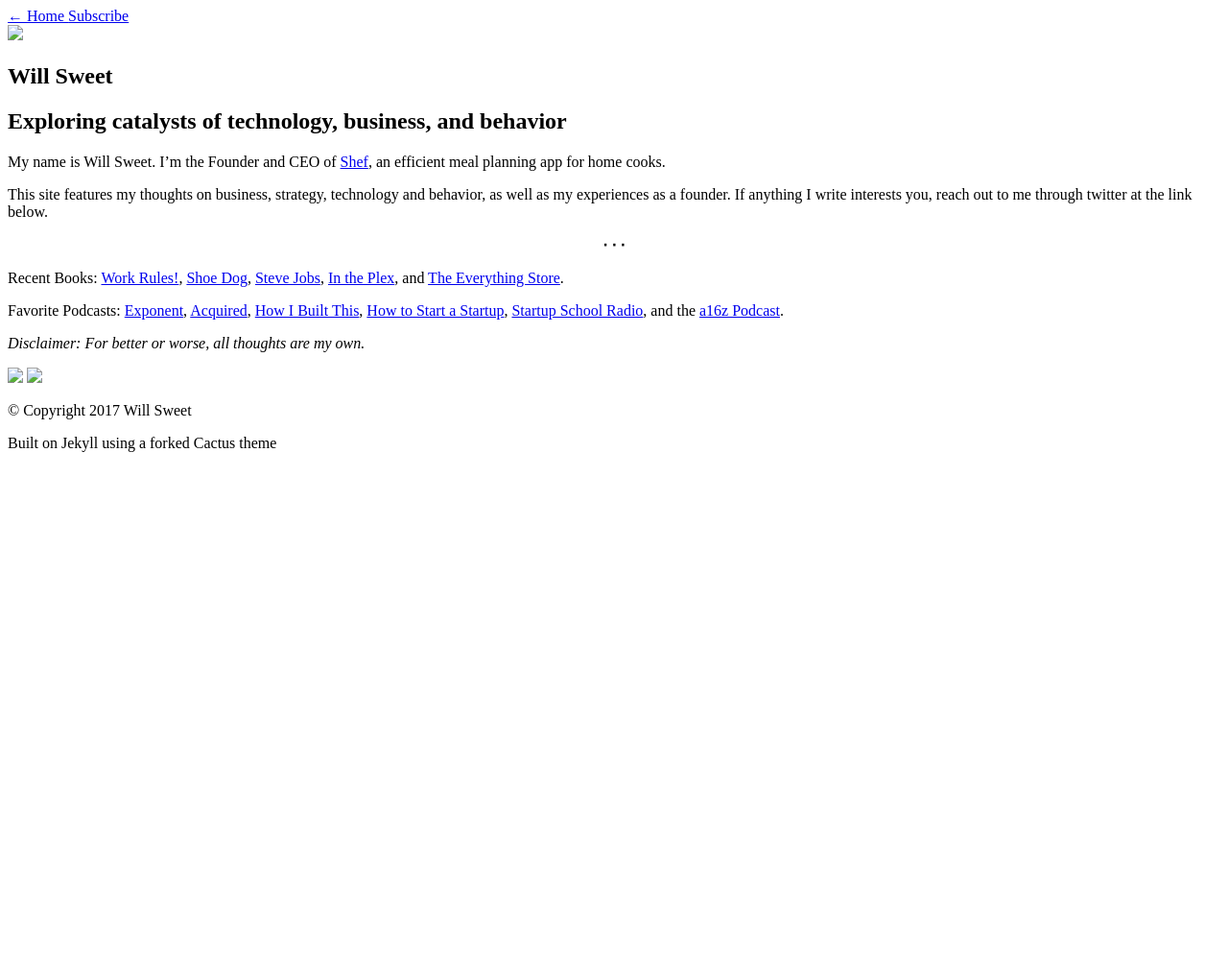
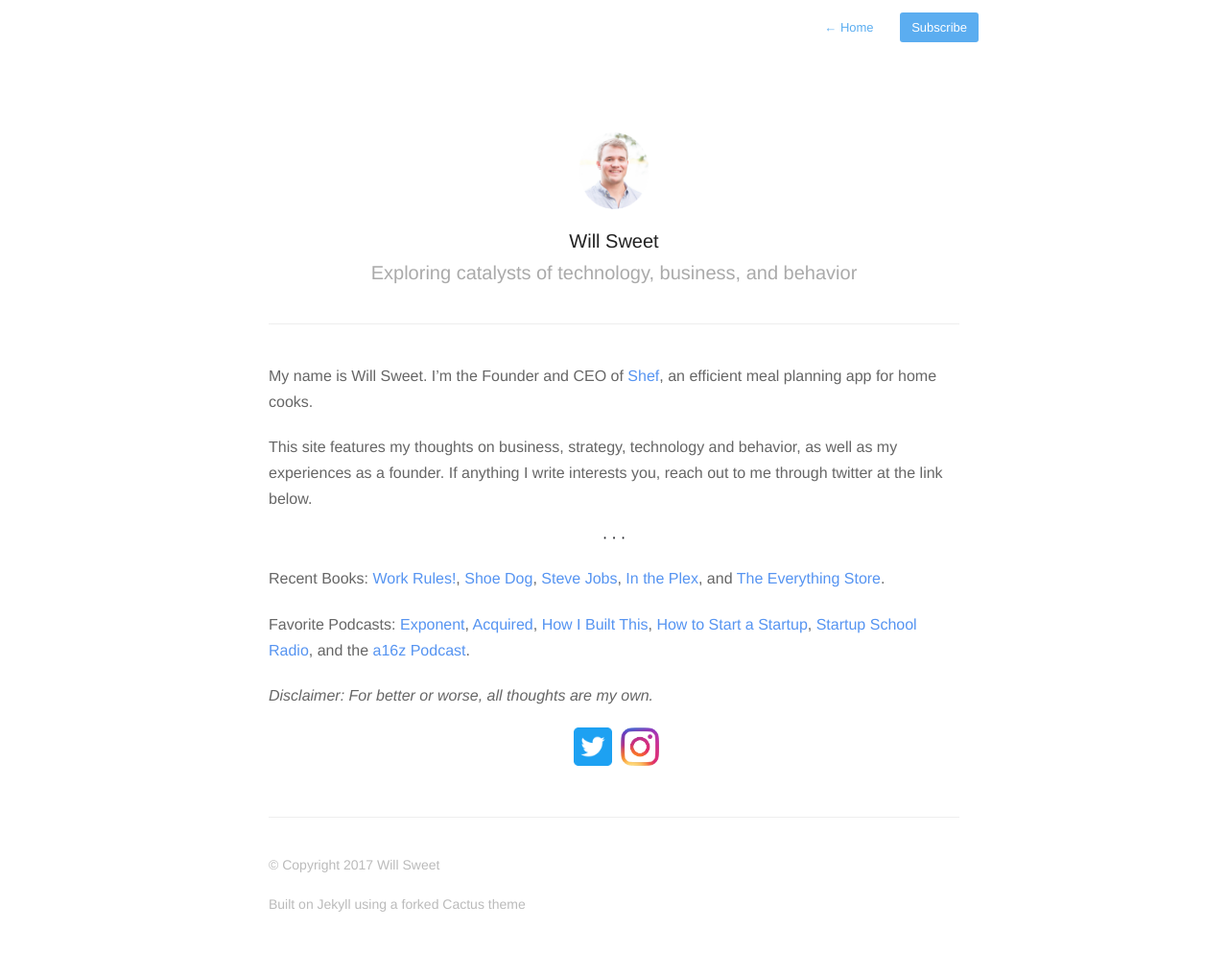
Before and after one commit to williebsweet/williebsweet.github.io, a Jekyll site: the page built from about.md, in a window 1280 px wide. Shown: the whole page at 96% size. Built offline with Jekyll 4.4.1, drawn with Linux system fonts in a browser that asks for light colours; nearby versions of some CDN libraries; before the commit the page ends 900 px from its top, so only the background shows below that.

Commit message:
update for new site.baseurl formatting

```diff
--- a/_includes/pagination.html
+++ b/_includes/pagination.html
@@ -2,11 +2,11 @@
     {% if paginator.previous_page %}
         <span class="prev">
             {% if paginator.previous_page == 1 %}
-                <a href="{{ site.baseurl }}" title="Previous Page">
+                <a href="{{ site.baseurl }}/" title="Previous Page">
                     <span class="arrow">←</span> Newer Posts
                 </a>
             {% else %}
-                <a href="{{ site.baseurl }}page{{ paginator.previous_page }}/">
+                <a href="{{ site.baseurl }}/page{{ paginator.previous_page }}/">
                     <span class="arrow">←</span> Newer Posts
                 </a>
             {% endif %}
@@ -14,7 +14,7 @@
     {% endif %}
     {% if paginator.next_page %}
         <span class="next">
-            <a href="{{ site.baseurl }}page{{ paginator.next_page }}/">
+            <a href="{{ site.baseurl }}/page{{ paginator.next_page }}/">
                 Older Posts <span class="arrow">→</span>
             </a>
         </span>
--- a/_includes/post-list.html
+++ b/_includes/post-list.html
@@ -1,8 +1,8 @@
 <ul id="post-list">
     {% for post in paginator.posts %}
         <li>
-            <a href="{{ site.baseurl }}{{ post.url | remove_first: '/' }}"><aside class="dates">{{ post.date | date:"%b %d" }}</aside></a>
-            <a href="{{ site.baseurl }}{{ post.url | remove_first: '/' }}">{{ post.title }} <h2>{{ post.description }}</h2></a>
+            <a href="{{ site.baseurl }}/{{ post.url | remove_first: '/' }}"><aside class="dates">{{ post.date | date:"%b %d" }}</aside></a>
+            <a href="{{ site.baseurl }}/{{ post.url | remove_first: '/' }}">{{ post.title }} <h2>{{ post.description }}</h2></a>
         </li>
     {% endfor %}
 </ul>
--- a/_includes/profile.html
+++ b/_includes/profile.html
@@ -3,15 +3,15 @@
         <header id="header">
         {% if page.url == "/about/" %}
             {% if site.aboutPage %}
-                <a href="{{ site.baseurl }}">
-                    <img id="avatar" class="2x" src="{{ site.baseurl }}assets/images/avatar.png"/>
+                <a href="{{ site.baseurl }}/">
+                    <img id="avatar" class="2x" src="{{ site.baseurl }}/assets/images/avatar.png"/>
                 </a>
                 <h1>{{ site.author }}</h1>
                 <h2>{{ site.description }}</h2>
             {% endif %}
         {% else %}
-            <a href="{{ site.baseurl }}about">
-                <img id="logo" class="2x" src="{{ site.baseurl }}assets/images/sweet_logo.png"/>
+            <a href="{{ site.baseurl }}/about">
+                <img id="logo" class="2x" src="{{ site.baseurl }}/assets/images/sweet_logo.png"/>
             </a>
             <h2>{{ site.description }}</h2>
         {% endif %}
--- a/_includes/social_footer.html
+++ b/_includes/social_footer.html
@@ -1,4 +1,4 @@
 <footer id="social-footer">
-    <a href="https://twitter.com/williebsweet"><img class="twitter_icon" src="{{ site.baseurl }}assets/images/twitter_icon.png"></a>
-    <a href="https://www.instagram.com/williebsweet/"><img class="instagram_icon" src="{{ site.baseurl }}assets/images/instagram_icon.png"></a>
+    <a href="https://twitter.com/williebsweet"><img class="twitter_icon" src="{{ site.baseurl }}/assets/images/twitter_icon.png"></a>
+    <a href="https://www.instagram.com/williebsweet/"><img class="instagram_icon" src="{{ site.baseurl }}/assets/images/instagram_icon.png"></a>
 </footer>
--- a/_layouts/default.html
+++ b/_layouts/default.html
@@ -6,10 +6,10 @@
   <meta name="viewport" content="width=device-width, initial-scale=1">
 
   <title>{{ site.name }}{% if page.title %} - {{ page.title }}{% endif %}</title>
-  <link rel="shortcut icon" href="{{ site.baseurl }}assets/images/sweet.png">
-  <link rel="stylesheet" href="{{ site.baseurl }}assets/css/style.css">
-  <link rel="alternate" type="application/rss+xml" title="My Blog" href="{{ site.baseurl }}feed.xml">
-  <link rel="stylesheet" href="{{ site.baseurl }}assets/css/highlight.css">
+  <link rel="shortcut icon" href="{{ site.baseurl }}/assets/images/sweet.png">
+  <link rel="stylesheet" href="{{ site.baseurl }}/assets/css/style.css">
+  <link rel="alternate" type="application/rss+xml" title="My Blog" href="{{ site.baseurl }}/feed.xml">
+  <link rel="stylesheet" href="{{ site.baseurl }}/assets/css/highlight.css">
 </head>
 <body>
 
@@ -24,8 +24,8 @@
   </section>
 
   <script src="https://ajax.googleapis.com/ajax/libs/jquery/2.1.1/jquery.min.js"></script>
-  <script src="{{ site.baseurl }}assets/js/main.js"></script>
-  <script src="{{ site.baseurl }}assets/js/highlight.js"></script>
+  <script src="{{ site.baseurl }}/assets/js/main.js"></script>
+  <script src="{{ site.baseurl }}/assets/js/highlight.js"></script>
   <script>hljs.initHighlightingOnLoad();</script>
 
   <script>
--- a/_layouts/post.html
+++ b/_layouts/post.html
@@ -14,7 +14,7 @@
 </article>
 <footer id="post-meta" class="clearfix">
     <a href="http://twitter.com/{{ site.authorTwitter }}">
-        <img class="avatar" src="{{ site.baseurl }}assets/images/avatar.png">
+        <img class="avatar" src="{{ site.baseurl }}/assets/images/avatar.png">
         <div>
             <span class="dark">{{ site.author }}</span>
             <span>{{ site.description }}</span>
@@ -40,7 +40,7 @@
         <h3>Read more</h3>
         {% for post in site.posts %}
             <li>
-                <a href="{{ site.baseurl }}{{ post.url | remove_first: '/' }}">{{ post.title }}<aside class="dates">{{ post.date | date:"%b %d" }}</aside></a>
+                <a href="{{ site.baseurl }}/{{ post.url | remove_first: '/' }}">{{ post.title }}<aside class="dates">{{ post.date | date:"%b %d" }}</aside></a>
             </li>
         {% endfor %}
     </ul>
```
